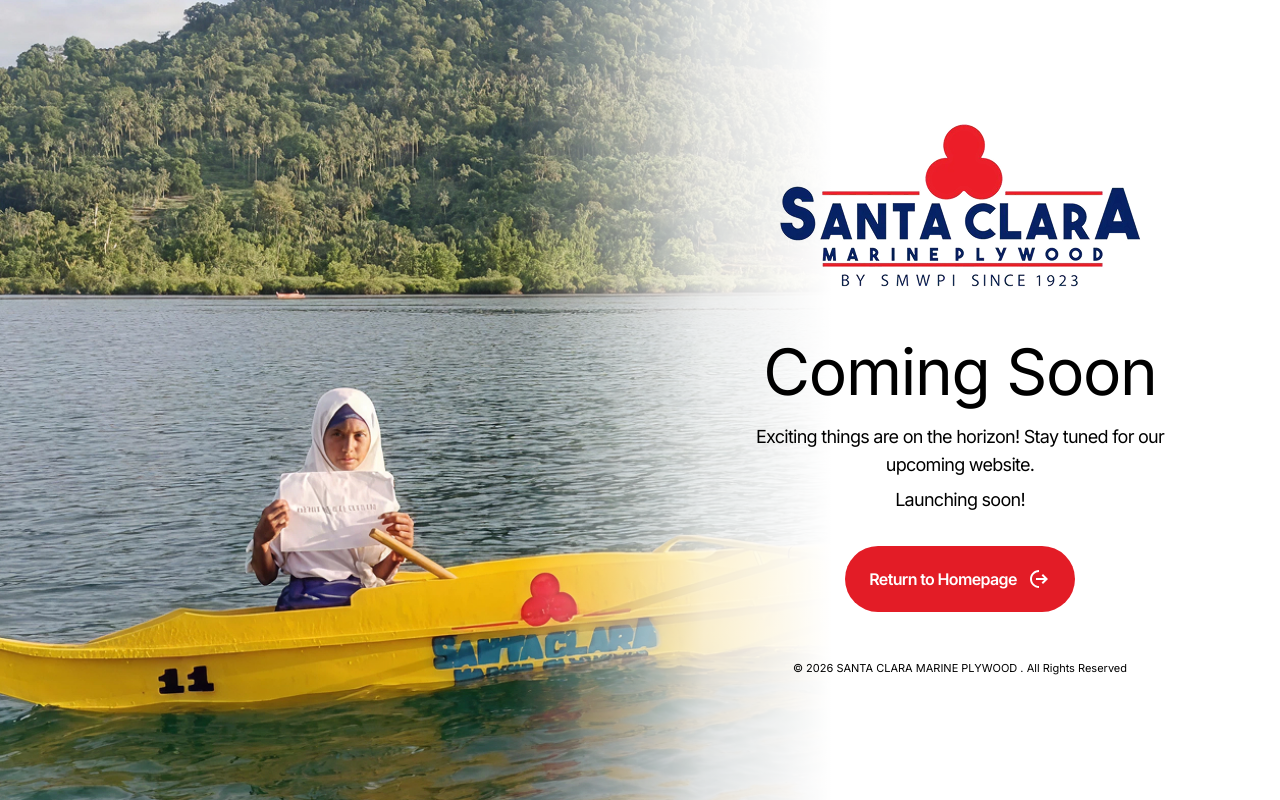
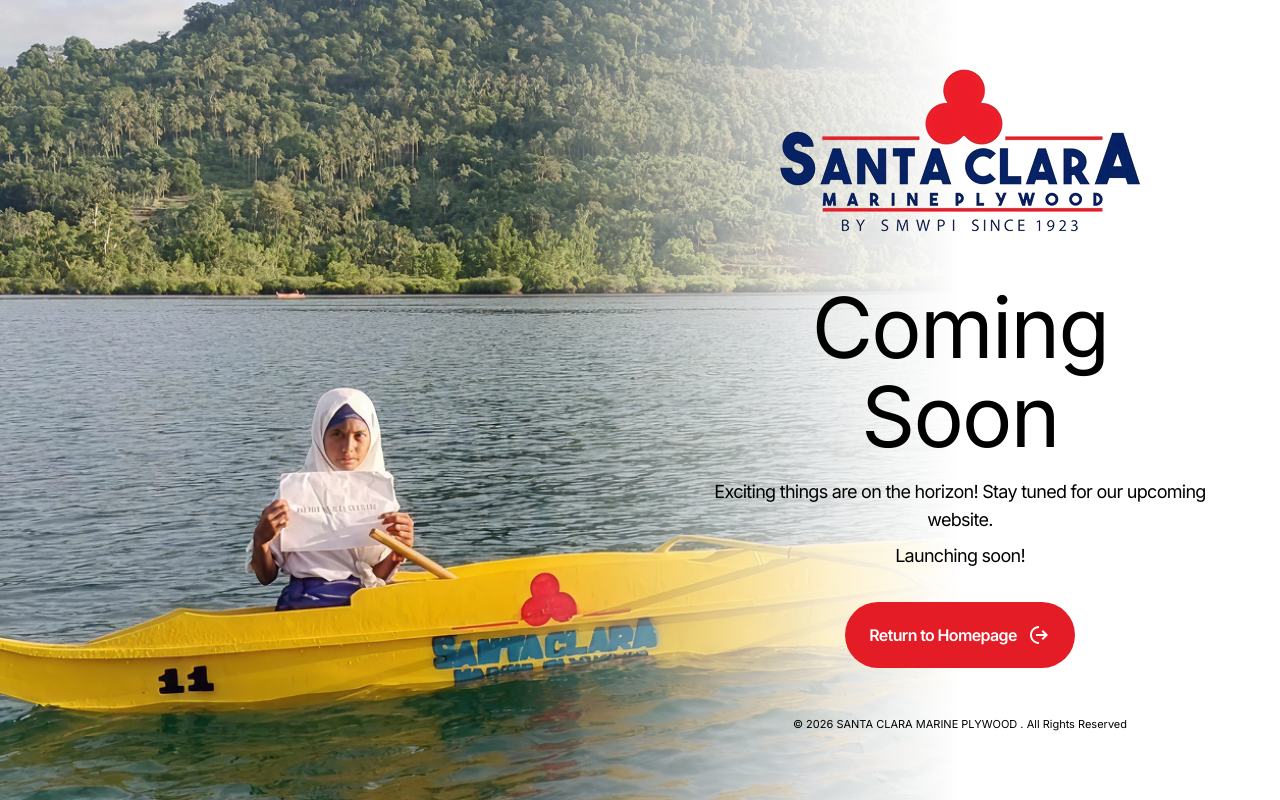
Before and after one commit to High6-Corporation/santaclara, a Next.js app: page /coming-soon in a window 1280 px wide. Built offline with nearby package versions, Linux system fonts and the light colour scheme.

Commit message:
Fixed Minor Pages findings

```diff
--- a/app/(minors)/404/page.tsx
+++ b/app/(minors)/404/page.tsx
@@ -30,7 +30,7 @@ export default function NotFoundPage() {
               <div className="flex flex-col-reverse items-center justify-between gap-8 [@media(min-width:981px)]:flex-row [@media(min-width:981px)]:gap-12">
                 {/* Left Column - Text */}
                 <div className="text-center [@media(min-width:981px)]:text-left max-w-[500px]">
-                  <h1 className="text-4xl md:text-5xl lg:text-6xl font-normal text-white mb-2">Ooops...</h1>
+                  <h1 className="text-[42px] md:text-[72px] lg:text-[84px] font-normal text-white mb-2">Ooops...</h1>
                   <h2 className="text-xl md:text-2xl text-white mb-6">Page not found</h2>
                   <p
                     className="text-white/80 mb-8"
@@ -42,7 +42,7 @@ export default function NotFoundPage() {
                       letterSpacing: '-0.72px'
                     }}
                   >
-                    The page you are looking for doesn&apos;t exist or an other error occurred, go back to home page.
+                    The page you are looking for doesn&apos;t exist or another error occurred, go back to homepage.
                   </p>
                   <div className="inline-block">
                     <ArrowButton href="/" variant="primary" className="px-6 py-3 text-sm">
--- a/app/(minors)/coming-soon/page.tsx
+++ b/app/(minors)/coming-soon/page.tsx
@@ -16,7 +16,7 @@ export default function ComingSoonPage() {
       <div
         className="hidden [@media(min-width:981px)]:block absolute inset-0"
         style={{
-          background: 'linear-gradient(90deg, rgba(255, 255, 255, 0.00) 0%, rgba(255, 255, 255, 0.00) 40%, rgba(255, 255, 255, 0.8) 55%, #FFF 65%)'
+          background: 'linear-gradient(90deg, rgba(255, 255, 255, 0.00) 0%, rgba(255, 255, 255, 0.00) 40%, rgba(255, 255, 255, 0.8) 65%, #FFF 75%)'
         }}
       />
 
@@ -26,8 +26,8 @@ export default function ComingSoonPage() {
         <div className="hidden [@media(min-width:981px)]:block w-1/2" />
 
         {/* Right side - content */}
-        <div className="w-full [@media(min-width:981px)]:w-1/2 flex flex-col justify-center items-center px-8 py-16 [@media(min-width:981px)]:px-16 [@media(min-width:981px)]:lg:px-20">
-          <div className="max-w-[566px] w-full">
+        <div className="w-full [@media(min-width:981px)]:w-1/2 flex flex-col justify-center items-center px-8 py-16 [@media(min-width:981px)]:px-16 [@media(min-width:1440px)]:px-12">
+          <div className="max-w-[566px] [@media(min-width:1440px)]:max-w-[750px] w-full">
             {/* Logo */}
             <div className="mb-8 flex justify-center [@media(min-width:981px)]:justify-center">
               <Image
@@ -41,39 +41,14 @@ export default function ComingSoonPage() {
             </div>
 
             {/* Content */}
-            <div className="text-center [@media(min-width:981px)]:text-center">
-              <h1
-                className="font-normal text-black mb-4"
-                style={{
-                  fontSize: 'clamp(36px, 5vw, 84px)',
-                  lineHeight: '1.07',
-                  letterSpacing: '-0.02em'
-                }}
-              >
+            <div className="text-center">
+              <h1 className="font-normal text-black mb-4 text-[36px] md:text-[60px] lg:text-[84px] leading-[1.07] tracking-[-0.02em]">
                 Coming Soon
               </h1>
-              <p
-                className="text-black mb-2 text-center [@media(min-width:981px)]:text-center"
-                style={{
-                  fontFamily: 'Inter',
-                  fontSize: 'clamp(14px, 1.5vw, 18px)',
-                  fontWeight: 400,
-                  lineHeight: '1.55',
-                  letterSpacing: '-0.04em'
-                }}
-              >
+              <p className="text-black mb-2 text-center text-[14px] md:text-[16px] lg:text-[18px] leading-[1.55] tracking-[-0.04em] font-body">
                 Exciting things are on the horizon! Stay tuned for our upcoming website.
               </p>
-              <p
-                className="text-black mb-8 text-center [@media(min-width:981px)]:text-center"
-                style={{
-                  fontFamily: 'Inter',
-                  fontSize: 'clamp(14px, 1.5vw, 18px)',
-                  fontWeight: 400,
-                  lineHeight: '1.55',
-                  letterSpacing: '-0.04em'
-                }}
-              >
+              <p className="text-black mb-8 text-center text-[14px] md:text-[16px] lg:text-[18px] leading-[1.55] tracking-[-0.04em] font-body">
                 Launching soon!
               </p>
 
--- a/app/(minors)/maintenance/page.tsx
+++ b/app/(minors)/maintenance/page.tsx
@@ -27,38 +27,13 @@ export default function MaintenancePage() {
           </div>
 
           {/* Content */}
-          <h1
-            className="font-normal text-white mb-4"
-            style={{
-              fontSize: 'clamp(36px, 5vw, 84px)',
-              lineHeight: '1.07',
-              letterSpacing: '-0.02em'
-            }}
-          >
+          <h1 className="font-normal text-white mb-[31px] text-[36px] md:text-[60px] lg:text-[84px] leading-[1.07] tracking-[-0.02em]">
             Under Maintenance
           </h1>
-          <p
-            className="text-white mb-2"
-            style={{
-              fontFamily: 'Inter',
-              fontSize: 'clamp(14px, 1.5vw, 18px)',
-              fontWeight: 400,
-              lineHeight: '1.55',
-              letterSpacing: '-0.04em'
-            }}
-          >
+          <p className="text-white mb-1 text-[14px] md:text-[16px] lg:text-[18px] leading-[1.55] tracking-[-0.04em] font-body">
             Exciting things are on the horizon! Stay tuned for our upcoming website.
           </p>
-          <p
-            className="text-white mb-8"
-            style={{
-              fontFamily: 'Inter',
-              fontSize: 'clamp(14px, 1.5vw, 18px)',
-              fontWeight: 400,
-              lineHeight: '1.55',
-              letterSpacing: '-0.04em'
-            }}
-          >
+          <p className="text-white mb-[60px] text-[14px] md:text-[16px] lg:text-[18px] leading-[1.55] tracking-[-0.04em] font-body">
             Launching soon!
           </p>
 
--- a/app/(minors)/thank-you/page.tsx
+++ b/app/(minors)/thank-you/page.tsx
@@ -7,7 +7,7 @@ import Image from "next/image";
 
 export default function ThankYouPage() {
   return (
-    <div className="relative w-full">
+    <div className="relative w-full overflow-x-hidden">
       {/* Hero Section with Background */}
       <div className="relative min-h-[785px]">
         {/* Background Image */}
@@ -30,15 +30,15 @@ export default function ThankYouPage() {
                 <Image
                   src="/images/thank-you-icon.svg"
                   alt="Thank you"
-                  width={64}
-                  height={64}
-                  className="w-16 h-16"
+                  width={80}
+                  height={80}
+                  className="w-20 h-20"
                 />
               </div>
 
-              <h1 className="text-5xl md:text-7xl font-bold text-white mb-6">Thank You!</h1>
+              <h1 className="text-[42px] md:text-[72px] lg:text-[84px] font-normal text-white mb-2">Thank You!</h1>
               <p
-                className="text-white mb-10 whitespace-pre-line"
+                className="text-white mb-10"
                 style={{
                   fontFamily: 'Inter',
                   fontSize: '18px',
@@ -48,7 +48,7 @@ export default function ThankYouPage() {
                   textAlign: 'center'
                 }}
               >
-                Thanks for reaching out!{'\n'}Your message just showed up in our inbox. Talk to you soon!
+                Thanks for reaching out! Your message just showed up in our inbox.<br className="md:hidden" /> Talk to you soon!
               </p>
               <div className="inline-block">
                 <ArrowButton href="/" variant="primary" className="px-6 py-3 text-sm">
```
